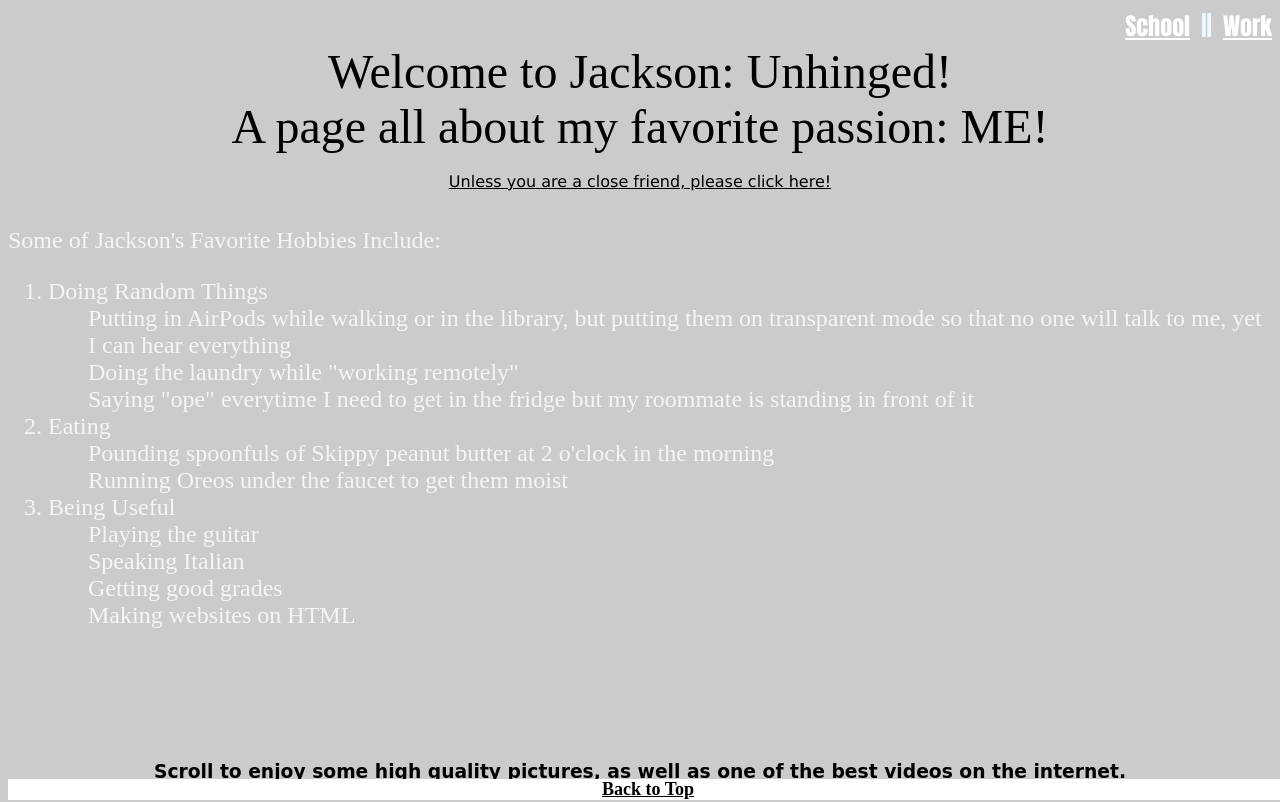
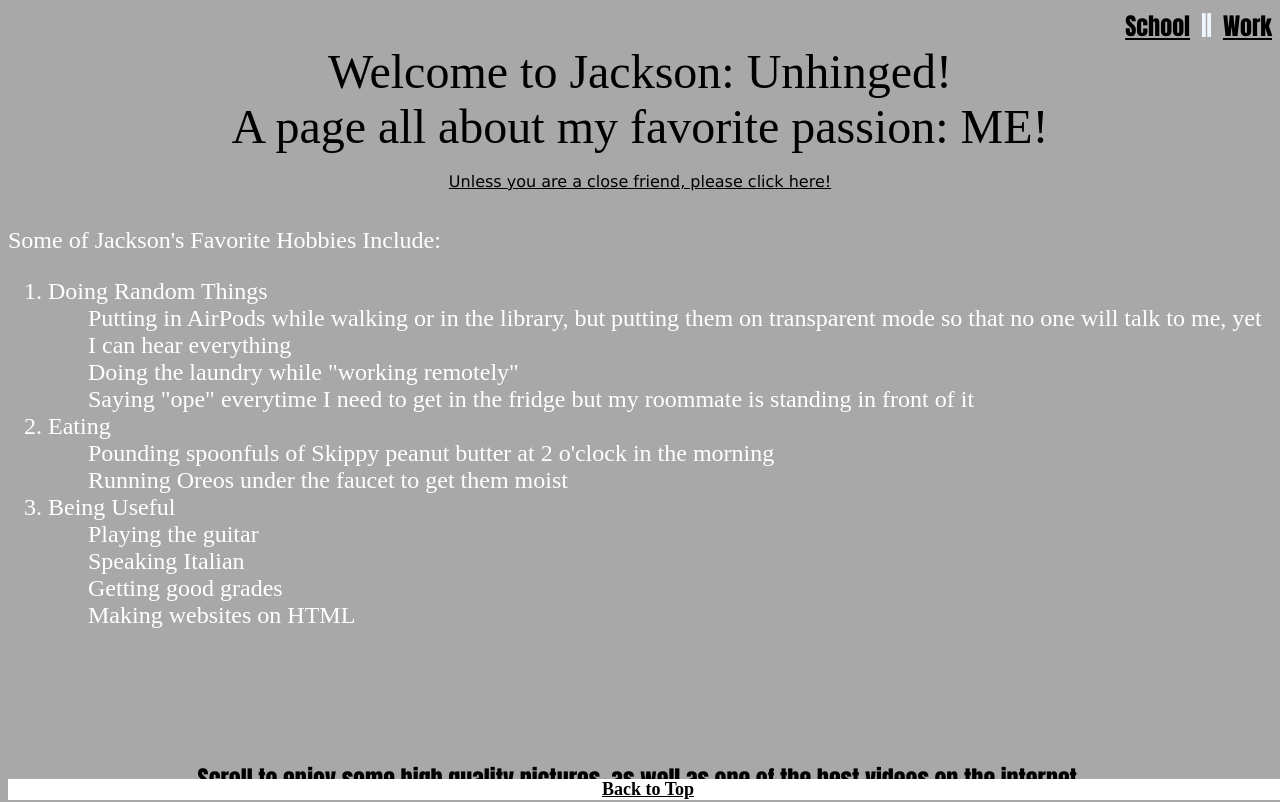
Before and after one commit to jacksonbutler1033/is201, a plain HTML site: page html/tableau.html in a window 1280 px wide. Shown: the top 802 px of the page. Drawn offline with Linux system fonts and the light colour scheme.

Commit message:
Add files via upload

```diff
--- a/css/fromscratchstyles.css
+++ b/css/fromscratchstyles.css
@@ -1,5 +1,5 @@
 body {
-    background-color: rgb(203, 203, 203);
+    background-color: rgb(169, 168, 168);
     display: block;
     /* margin: auto; */
     text-align: center;
@@ -18,14 +18,14 @@ h1 {
     text-align: center;
 }
 
-.lotr:hover {
+/* .lotr:hover {
     font-family: 'Courier New', Courier, monospace;
     text-decoration: line-through;
     font-size: 300%;
     background-color: black;
     color: aqua;
     border: solid black 10px;
-}
+} */
 
 img{
     display: block;
@@ -44,16 +44,17 @@ img{
     text-align: center;
 } */
 
-a:visited{
+/* a:visited{
     color: white(117, 117, 117);
-}
+} */
 
 h3 {
     color: black;
     margin: auto;
     display: block;
     text-align: center;
-    font-family: cursive;
+    font-family: Impact, Haettenschweiler, 'Arial Narrow Bold', sans-serif;
+    font-size: x-large;
 }
 
 .footer {
@@ -87,10 +88,10 @@ h3 {
     color: aliceblue;
 }
 
-.header a { color: white; }
+.header a { color: rgb(0, 0, 0); }
 
 .header a:visited {
-    color: grey;
+    color: rgb(255, 255, 255);
 }
 
 .closefriend {
@@ -106,14 +107,14 @@ h3 {
 }
 
 .closefriend a:visited {
-    color: grey;
+    color: rgb(255, 255, 255);
 }
 
 .hobbies {
     display: block;
     margin: auto;
     text-align: left;
-    color: whitesmoke;
+    color: rgb(255, 255, 255);
     font-size: x-large;
 }
 
```
